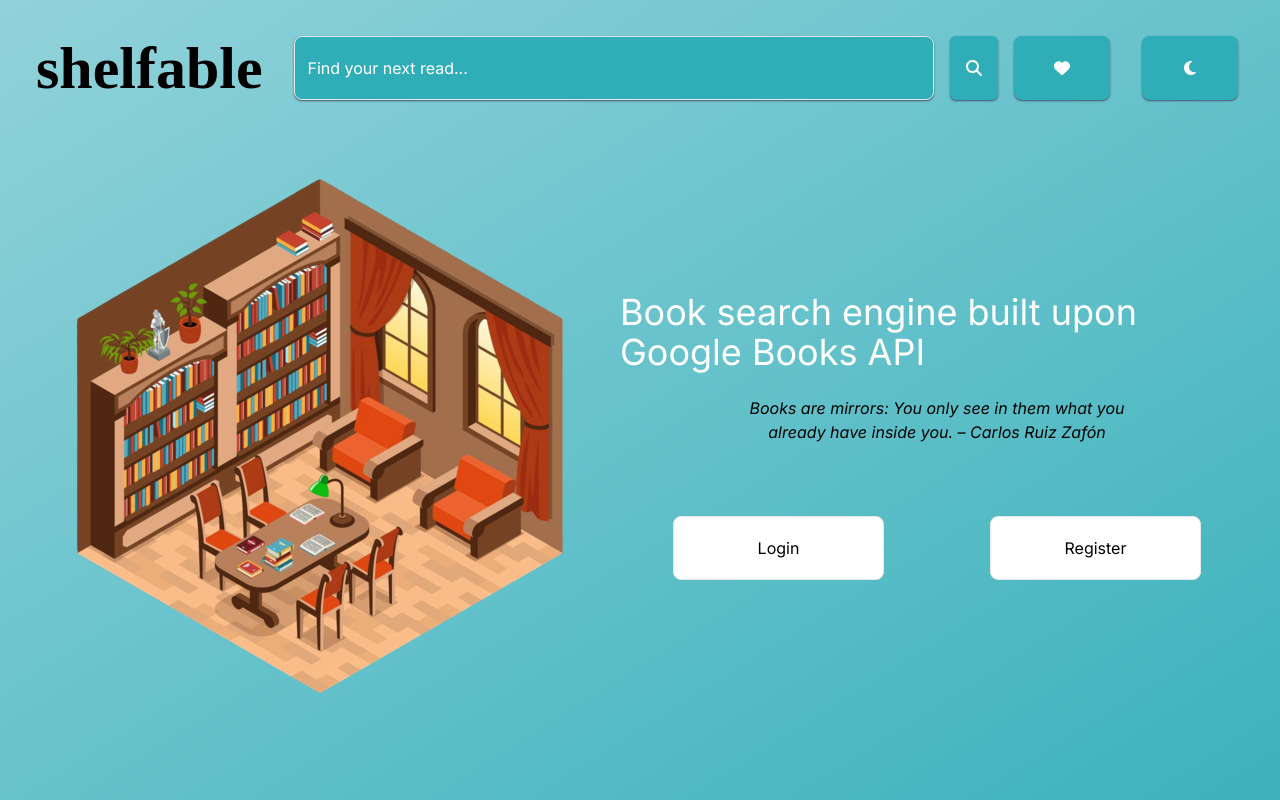
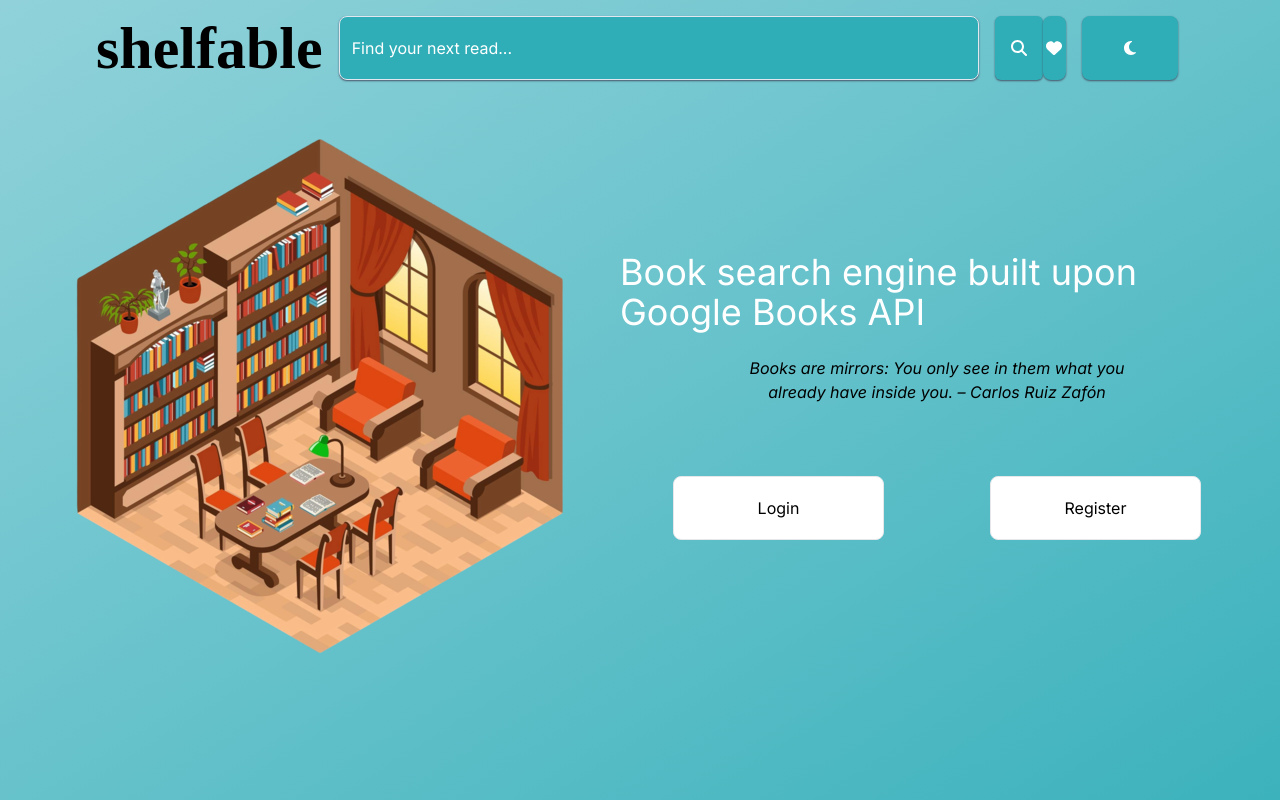
Before and after one commit to Alberto23B/shelfable, a React (Vite) app in the folder client/: page / in a window 1280 px wide. Built offline with nearby package versions, Linux system fonts and the light colour scheme; no server answers; a web font is replaced by a local one.

Commit message:
Minor styling change

```diff
--- a/client/src/App.jsx
+++ b/client/src/App.jsx
@@ -44,7 +44,10 @@ function App() {
                   "bg-gradient-to-br from-[#91d2da] to-[#3cb2bc] dark:bg-gradient-to-br dark:from-black dark:to-black dark:text-stone-300 h-screen overflow-auto gutter"
                 }
               >
-                <div className="flex items-center justify-between m-5">
+                <div
+                  id="header"
+                  className="flex items-center justify-between mx-20"
+                >
                   <Dialog />
                   <Header />
                   <SearchSection
--- a/client/src/components/AddOrDeleteFavorite.jsx
+++ b/client/src/components/AddOrDeleteFavorite.jsx
@@ -73,9 +73,9 @@ export default function AddOrDeleteFavorite({
       }
     >
       {isFavorite ? (
-        <FontAwesomeIcon icon={faX} />
+        <FontAwesomeIcon icon={faX} size="sm" />
       ) : (
-        <FontAwesomeIcon icon={faHeart} />
+        <FontAwesomeIcon icon={faHeart} size="sm" />
       )}
     </button>
   );
--- a/client/src/components/Card.jsx
+++ b/client/src/components/Card.jsx
@@ -33,7 +33,7 @@ export default function Card({ data, i, favorites, setFavorites }) {
   };
 
   const buttonsAspectClass = {
-    icons: "self-center",
+    icons: "flex self-center",
     list: "flex flex-col justify-evenly",
   };
 
```
